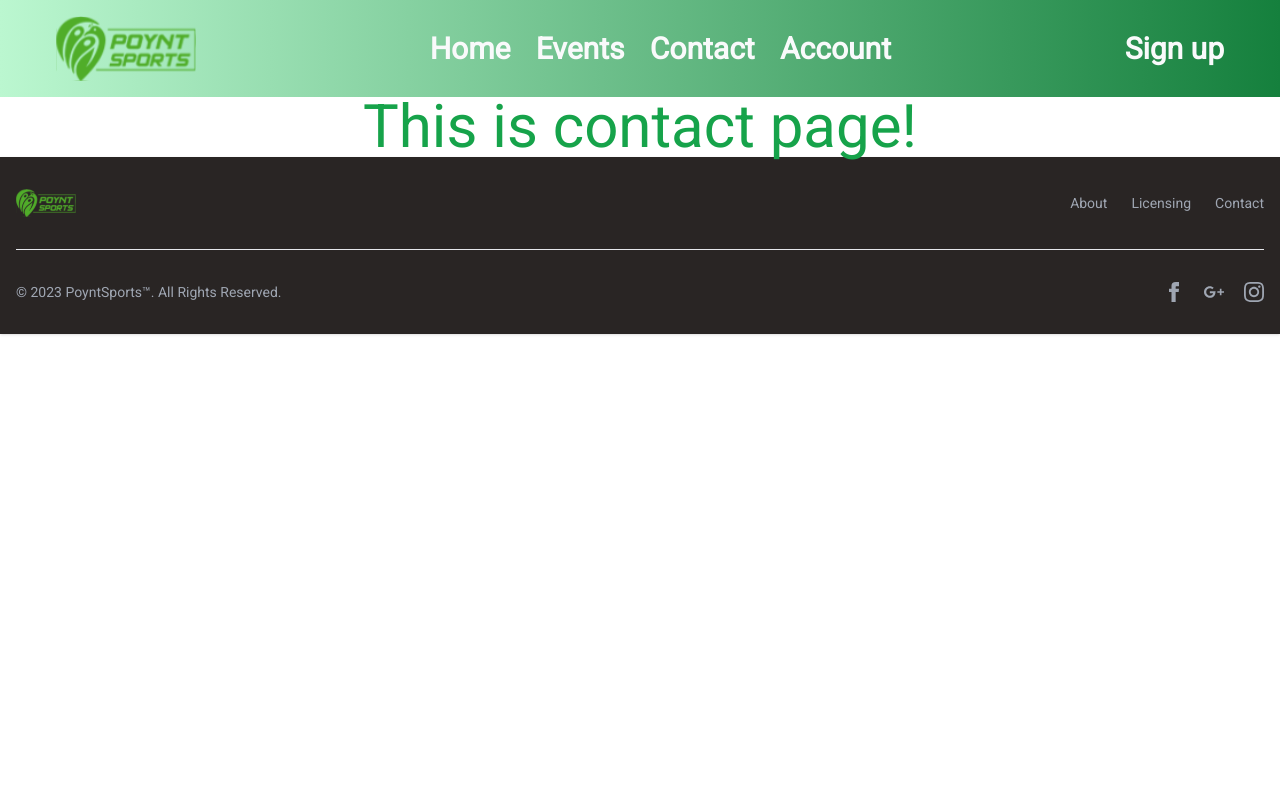
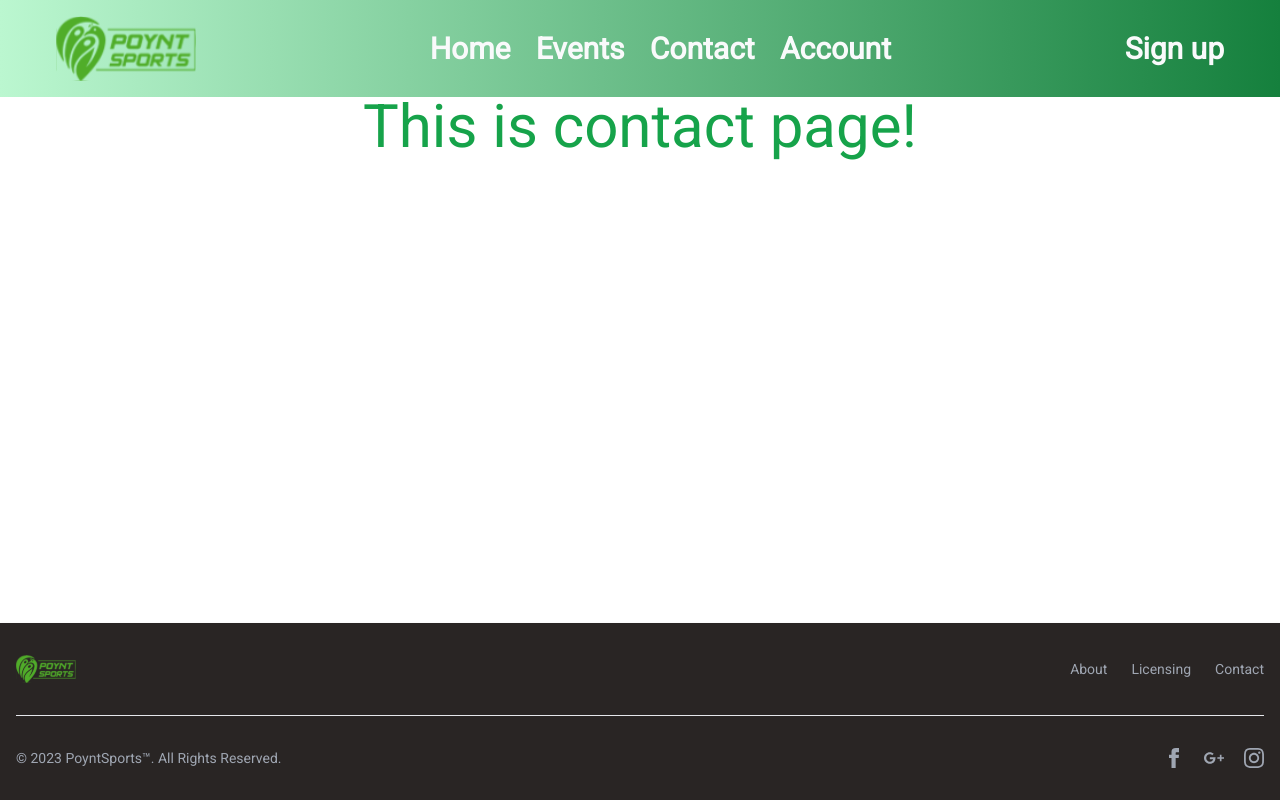
Before and after one commit to Ujucode/poynt-sports, a React (Vite) app: page /contact in a window 1280 px wide. Built offline with nearby package versions, Linux system fonts and the light colour scheme.

Commit message:
-temporary solution for sticky footer and added font weights

```diff
--- a/index.html
+++ b/index.html
@@ -7,7 +7,7 @@
     <link rel="preconnect" href="https://fonts.googleapis.com" />
     <link rel="preconnect" href="https://fonts.gstatic.com" crossorigin />
     <link
-      href="https://fonts.googleapis.com/css2?family=Roboto&family=Rubik:wght@400;500;700&display=swap"
+      href="https://fonts.googleapis.com/css2?family=Roboto&family=Rubik:wght@100;200;300;400;500;700&display=swap"
       rel="stylesheet"
     />
     <title>Poynt Sports</title>
--- a/src/index.css
+++ b/src/index.css
@@ -7,4 +7,29 @@
     font-family: "Rubik", sans-serif;
     font-family: "Roboto", sans-serif;
   }
+
+  /* Sticky Footer - footer sticks to bottom when content smaller than container but is pushed down when content grows larger than container */
+
+  html,
+  body {
+    /* min-height: 100%; */
+    /* @apply min-h-full; */
+  }
+  #root {
+    /* display: flex;
+    flex-direction: column; */
+    @apply flex;
+    @apply flex-col;
+    @apply min-h-screen;
+  }
+  main {
+    /* flex: 1 0 auto; */
+    @apply grow;
+    @apply shrink-0;
+    @apply basis-auto;
+  }
+  footer {
+    /* flex-shrink: 0; */
+    @apply shrink-0;
+  }
 }
```
